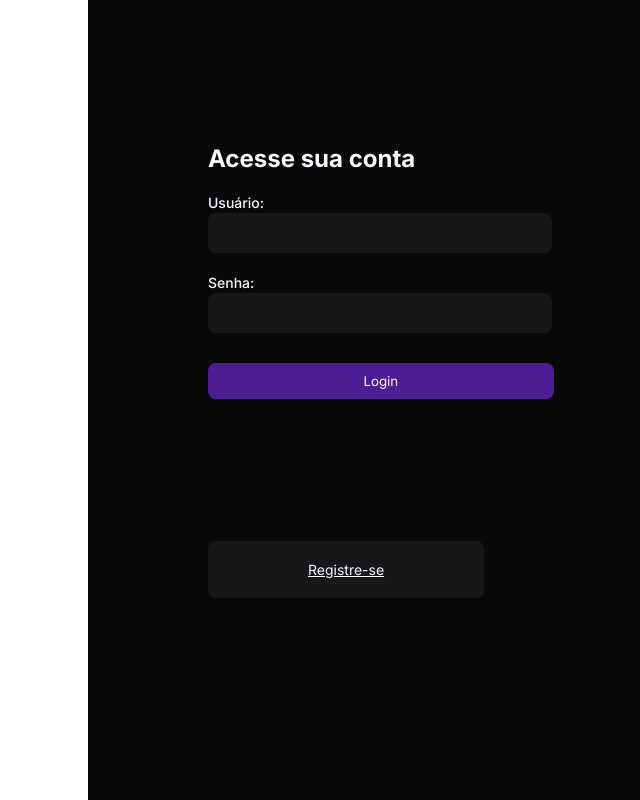
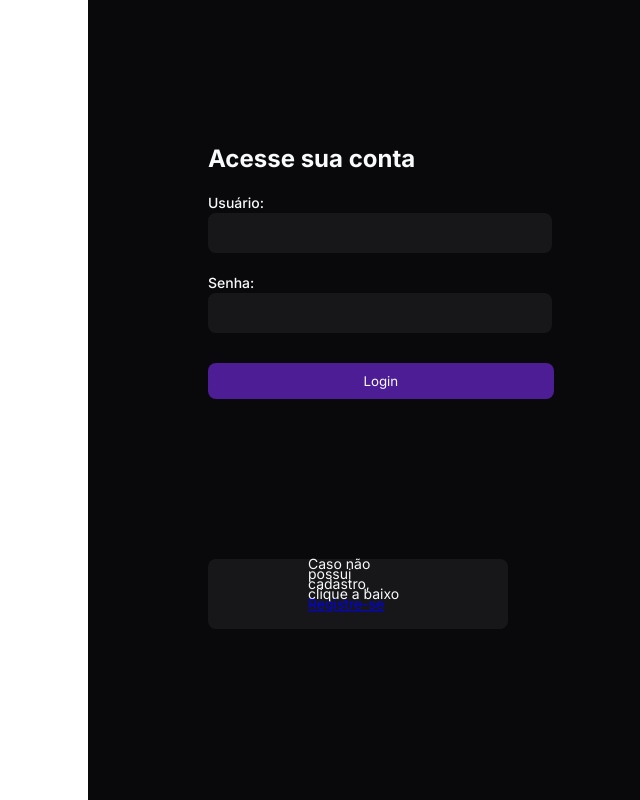
Before and after one commit to lKSspo/register-login, a website: page src/home.ejs in a window 1280 px wide. Shown: the top 800 px of the page, without its empty margins (632-1272 px from the left). Drawn offline with nearby package versions, Linux system fonts and the light colour scheme; files that its build step writes are made by us from their sources.

Commit message:
🚀 feat: add home and style

```diff
--- a/src/home.ejs
+++ b/src/home.ejs
@@ -29,7 +29,8 @@
             <button>Login</button>
 
           </div>
-          <div style="margin-top: 20vh;">
+          <div class="button-register">
+            <p>Caso não possui cadastro, clique a baixo</p>
               <a href="register">Registre-se</a>
           </div>
       </form>
--- a/src/styles/style.css
+++ b/src/styles/style.css
@@ -8,20 +8,20 @@
     padding: 0;
 }
 
-a {
+
+.button-register{
     border-width: 0px;
     border-color: rgb(39 39 42 / var(--tw-border-opacity));
     border-radius: 8px;
     padding-left: 100px;
     padding-right: 100px;
-    padding-top: 20px;
     padding-bottom: 20px;
     background-color: rgb(39 39 42 / 0.5);
-    width: 100%;
+    width: 100px;
     font-size: 14px;
-    line-height: 20px;
+    line-height: 10px;
     color: #f8fafc;
-
+    margin-top: 20vh;
 }
 
 label {
@@ -63,7 +63,7 @@ h2 {
 }
 
 .dialog {
-    position: fixed;
+    position: absolute;
     margin-bottom: 40px;
     padding: 120px;
     right: 0px;
@@ -71,7 +71,6 @@ h2 {
     bottom: 0px;
     height: 100vh;
     min-width: 320px;
-    z-index: 10;
     background-color: #09090b;
     border-left-width: 1px;
     border-color: #18181b;
```
